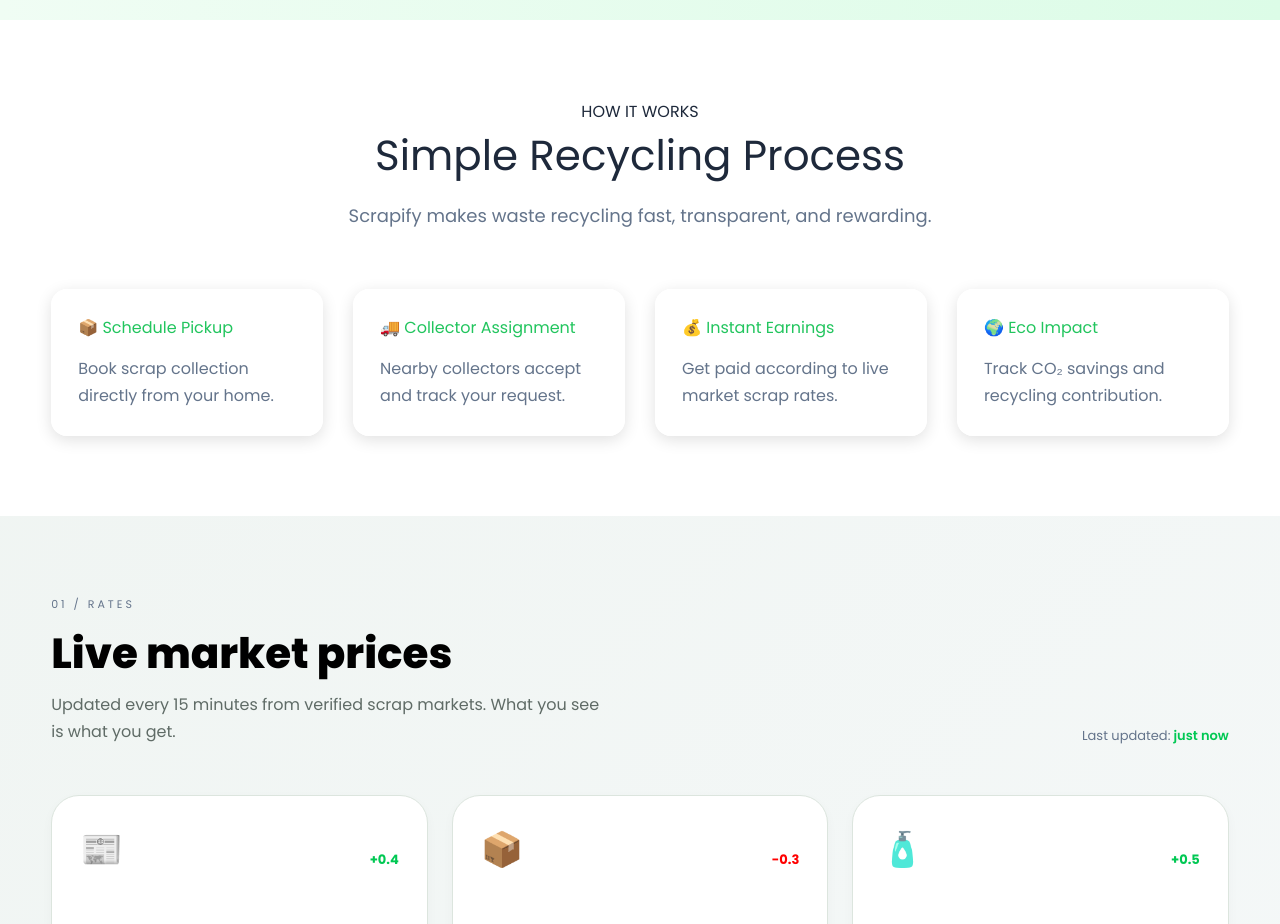
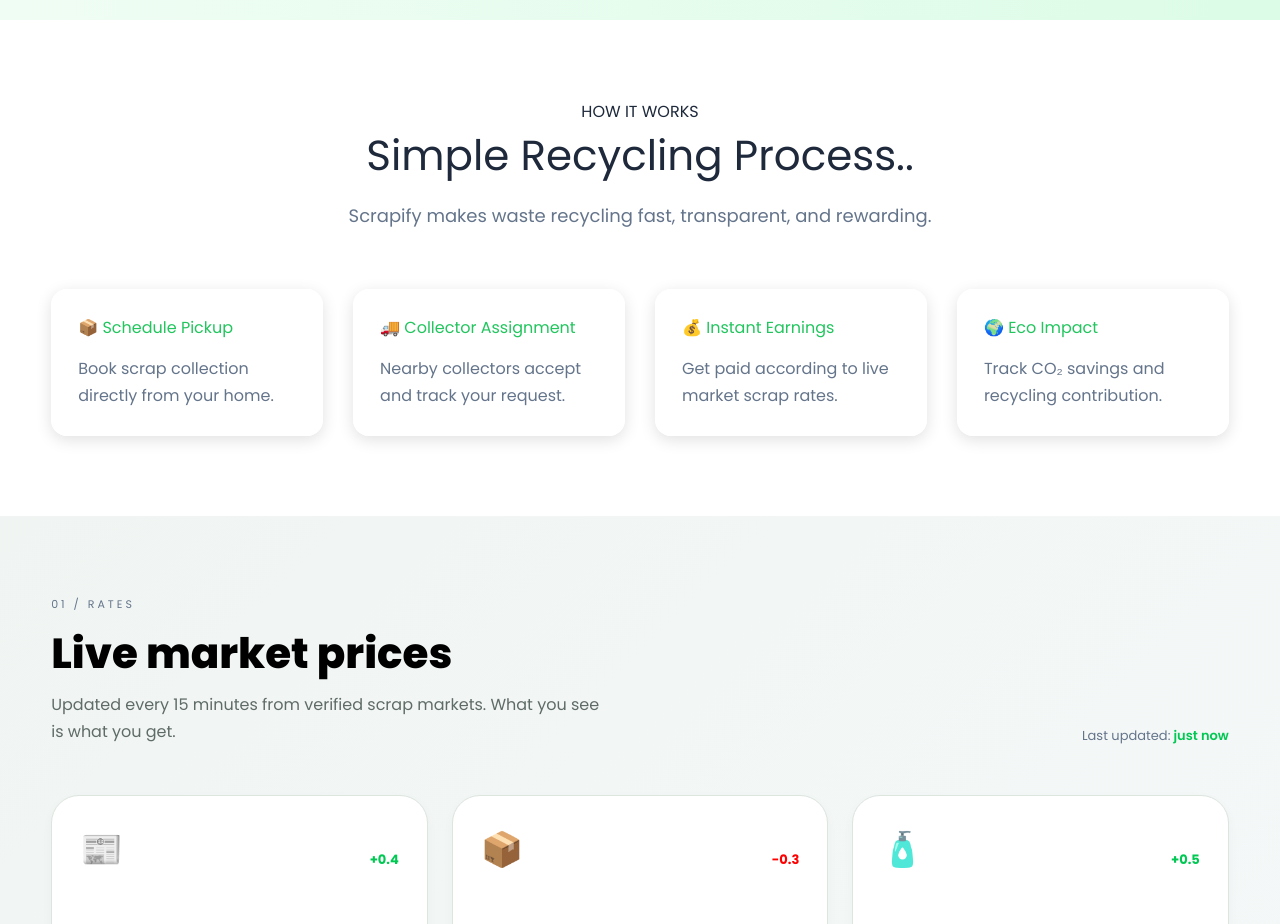
Before and after one commit to adithipenugonda/SCRAPIFY, a React app in the folder frontend/: page / in a window 1280 px wide. Shown: the part 780-1704 px from the top of the page. Built offline with nearby package versions, Linux system fonts and the light colour scheme; the HTML template or start-up script is replaced by a standard one.

Commit message:
modified landingpage

```diff
--- a/frontend/src/pages/Landing/LandingPage.jsx
+++ b/frontend/src/pages/Landing/LandingPage.jsx
@@ -137,7 +137,7 @@
             </span>
 
             <h2>
-              Simple Recycling Process
+              Simple Recycling Process..
             </h2>
 
             <p>
```
